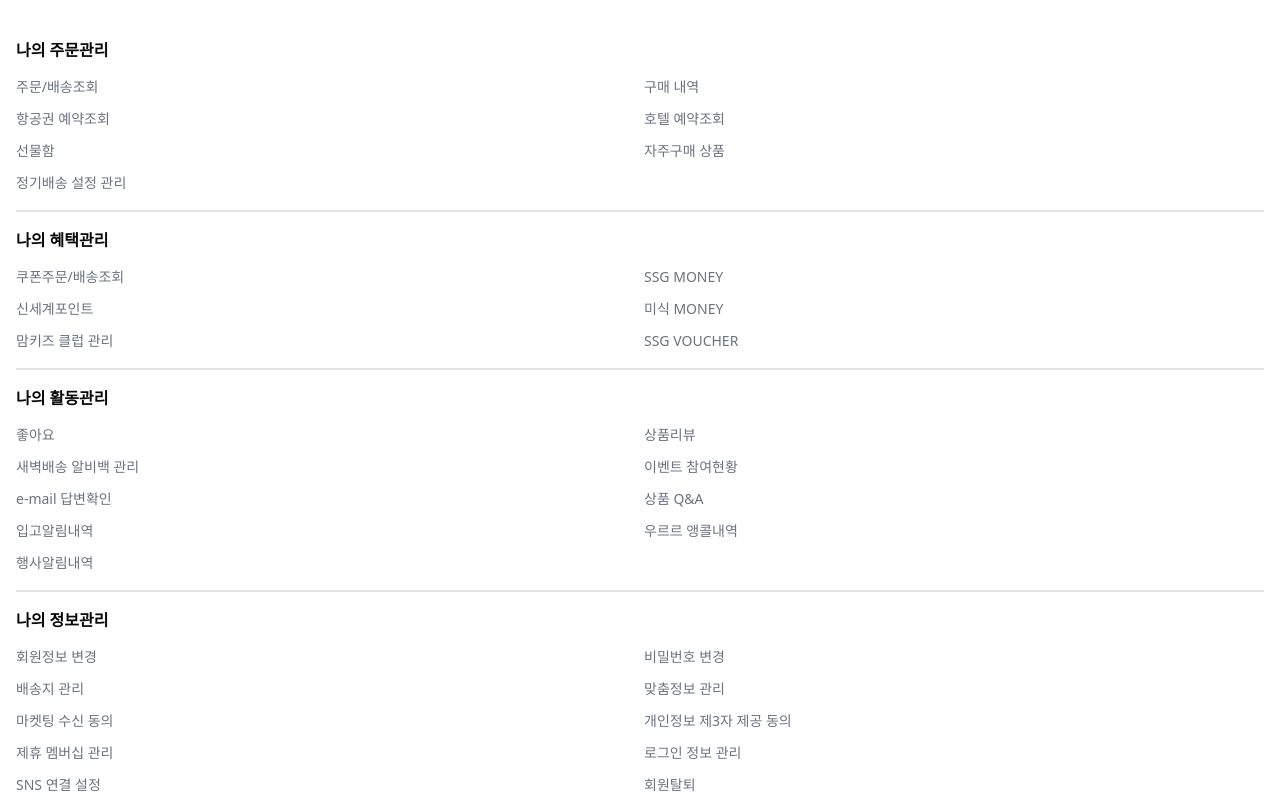
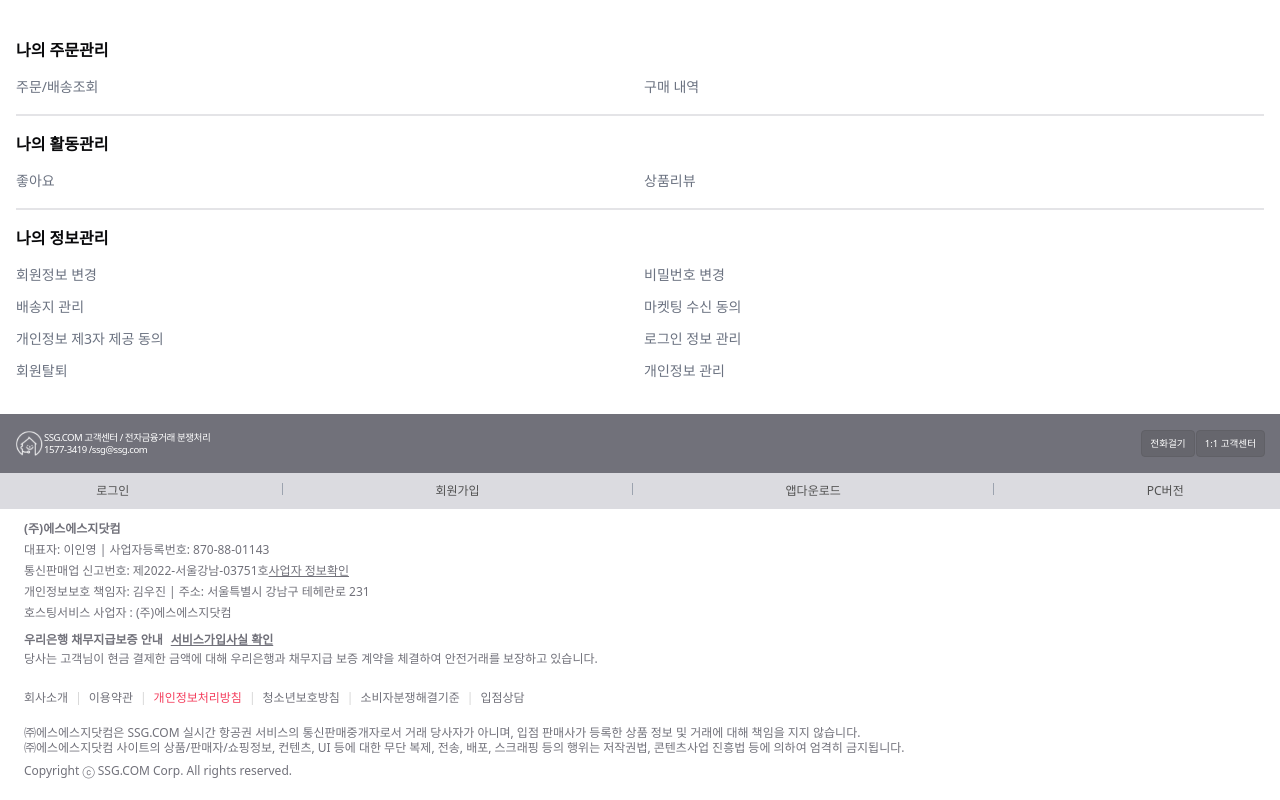
Before and after one commit to 4-ComehereTeam/ssg-client, a Next.js app: page /myssg/main in a window 1280 px wide. Shown: the part 1980-2780 px from the top of the page. After the commit the page ends 2759 px from the top, so only its background shows below. Built offline with nearby package versions, Linux system fonts and the light colour scheme; no server answers.

Commit message:
fix: 마이페이지 탈퇴 페이지 연결

```diff
--- a/src/data/myssg.ts
+++ b/src/data/myssg.ts
@@ -98,55 +98,28 @@ export const manageList = [
     items: [
       { name: "주문/배송조회", src: "/" },
       { name: "구매 내역", src: "" },
-      { name: "항공권 예약조회", src: "" },
-      { name: "호텔 예약조회", src: "" },
-      { name: "선물함", src: "" },
-      { name: "자주구매 상품", src: "" },
-      { name: "정기배송 설정 관리", src: "" },
     ],
   },
   {
     id: 2,
-    title: "나의 혜택관리",
+    title: "나의 활동관리",
+
     items: [
-      { name: "쿠폰주문/배송조회", src: "/" },
-      { name: "SSG MONEY", src: "" },
-      { name: "신세계포인트", src: "" },
-      { name: "미식 MONEY", src: "" },
-      { name: "맘키즈 클럽 관리", src: "" },
-      { name: "SSG VOUCHER", src: "" },
+      { name: "좋아요", src: "/myssg/clip/item" },
+      { name: "상품리뷰", src: "" },
     ],
   },
   {
     id: 3,
-    title: "나의 활동관리",
-
-    items: [
-      { name: "좋아요", src: "/myssg/clip" },
-      { name: "상품리뷰", src: "" },
-      { name: "새벽배송 알비백 관리", src: "" },
-      { name: "이벤트 참여현황", src: "" },
-      { name: "e-mail 답변확인", src: "" },
-      { name: "상품 Q&A", src: "" },
-      { name: "입고알림내역", src: "" },
-      { name: "우르르 앵콜내역", src: "" },
-      { name: "행사알림내역", src: "" },
-    ],
-  },
-  {
-    id: 4,
     title: "나의 정보관리",
     items: [
       { name: "회원정보 변경", src: "/" },
       { name: "비밀번호 변경", src: "" },
       { name: "배송지 관리", src: "" },
-      { name: "맞춤정보 관리", src: "" },
       { name: "마켓팅 수신 동의", src: "" },
       { name: "개인정보 제3자 제공 동의", src: "" },
-      { name: "제휴 멤버십 관리", src: "" },
       { name: "로그인 정보 관리", src: "" },
-      { name: "SNS 연결 설정", src: "" },
-      { name: "회원탈퇴", src: "" },
+      { name: "회원탈퇴", src: "/member/resign" },
       { name: "개인정보 관리", src: "" },
     ],
   },
```
